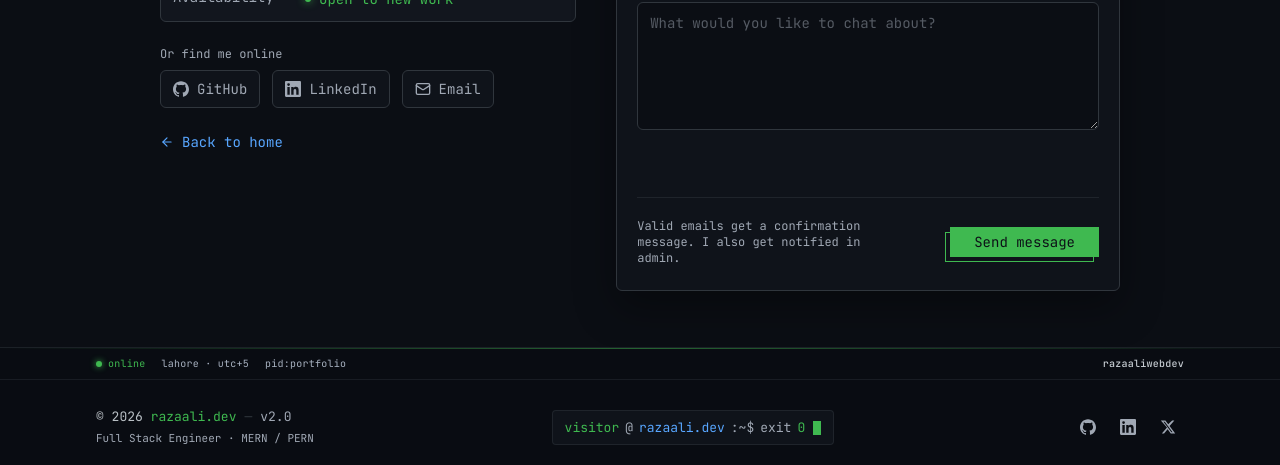
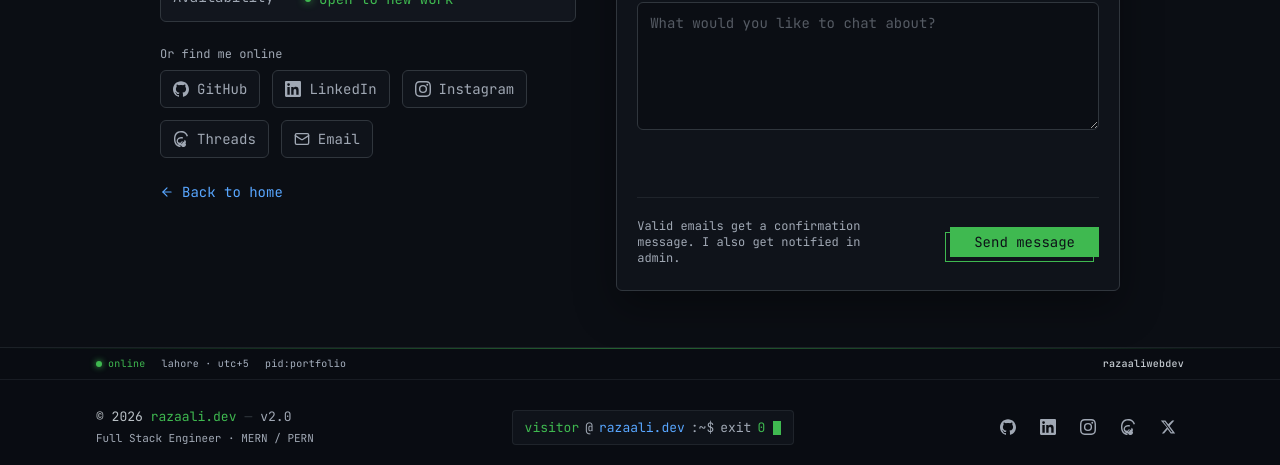
Before and after one commit to razaaliwebdev/razaali-portfolio, a Next.js app: page /contact in a window 1280 px wide. Shown: the part 487-952 px from the top of the page. Built offline with nearby package versions, Linux system fonts and the light colour scheme; no server answers; a web font is replaced by a local one.

Commit message:
Update social links: LinkedIn URL, add Instagram & Threads

```diff
--- a/components/contact/ContactView.tsx
+++ b/components/contact/ContactView.tsx
@@ -30,6 +30,32 @@ function LinkedInIcon({ className }: { className?: string }) {
   );
 }
 
+function InstagramIcon({ className }: { className?: string }) {
+  return (
+    <svg
+      viewBox="0 0 24 24"
+      fill="currentColor"
+      className={className}
+      aria-hidden
+    >
+      <path d="M12 2.163c3.204 0 3.584.012 4.85.07 3.252.148 4.771 1.691 4.919 4.919.058 1.265.069 1.645.069 4.849 0 3.205-.012 3.584-.069 4.849-.149 3.225-1.664 4.771-4.919 4.919-1.266.058-1.644.07-4.85.07-3.204 0-3.584-.012-4.849-.07-3.26-.149-4.771-1.699-4.919-4.92-.058-1.265-.07-1.644-.07-4.849 0-3.204.013-3.583.07-4.849.149-3.227 1.664-4.771 4.919-4.919 1.266-.057 1.645-.069 4.849-.069zM12 0C8.741 0 8.333.014 7.053.072 2.695.272.273 2.69.073 7.052.014 8.333 0 8.741 0 12c0 3.259.014 3.668.072 4.948.2 4.358 2.618 6.78 6.98 6.98C8.333 23.986 8.741 24 12 24c3.259 0 3.668-.014 4.948-.072 4.354-.2 6.782-2.618 6.979-6.98.059-1.28.073-1.689.073-4.948 0-3.259-.014-3.667-.072-4.947-.196-4.354-2.617-6.78-6.979-6.98C15.668.014 15.259 0 12 0zm0 5.838a6.162 6.162 0 100 12.324 6.162 6.162 0 000-12.324zM12 16a4 4 0 110-8 4 4 0 010 8zm6.406-11.845a1.44 1.44 0 100 2.881 1.44 1.44 0 000-2.881z" />
+    </svg>
+  );
+}
+
+function ThreadsIcon({ className }: { className?: string }) {
+  return (
+    <svg
+      viewBox="0 0 24 24"
+      fill="currentColor"
+      className={className}
+      aria-hidden
+    >
+      <path d="M12.186 24h-.007c-3.581-.024-6.334-1.205-8.184-3.509C2.35 18.44 1.5 15.586 1.472 12.01v-.017c.03-3.579.879-6.43 2.525-8.482C5.845 1.205 8.6.024 12.18 0h.014c2.746.02 5.043.725 6.826 2.098 1.677 1.29 2.858 3.13 3.509 5.467l-2.04.569c-1.104-3.96-3.898-5.984-8.304-6.015-2.91.022-5.11.936-6.54 2.717C4.307 6.504 3.616 8.914 3.59 12c.025 3.086.718 5.496 2.057 7.164 1.432 1.783 3.631 2.698 6.54 2.717 2.623-.02 4.358-.631 5.8-2.045 1.647-1.613 1.618-3.593 1.09-4.798-.34-.775-.963-1.394-1.803-1.79-.128 2.754-1.19 5.072-3.988 6.418-1.463.707-3.045.867-4.34.457-1.896-.597-3.257-2.206-3.506-4.235-.196-1.59.275-3.128 1.354-4.32 1.18-1.304 2.992-2.13 5.252-2.392.863-.101 1.747-.13 2.627-.085l.168 2.015c-1.66-.11-3.368-.01-4.97.566-1.258.455-2.067 1.214-2.353 2.202-.18.627-.18 1.294-.004 1.88.226.752.747 1.338 1.515 1.646.653.263 1.38.293 2.042.084.957-.3 1.67-.98 2.075-1.991l2.13.608c-.63 1.67-1.822 2.922-3.48 3.628-1.357.578-2.888.718-4.292.397zm5.747-8.383c-.136 0-.273.003-.41.01-1.782.093-3.253.66-4.22 1.725-.863.953-1.272 2.168-1.2 3.531.06 1.17.622 2.16 1.552 2.784.816.548 1.802.707 2.835.443 1.472-.376 2.56-1.53 3.075-3.343l.028-.1v-.108c-.002-.07-.003-.14-.006-.21-.14-.91-.628-1.647-1.45-2.178-.608-.39-1.33-.557-2.087-.557l-.107.003z" />
+    </svg>
+  );
+}
+
 const SOCIAL = [
   {
     label: "GitHub",
@@ -38,8 +64,18 @@ const SOCIAL = [
   },
   {
     label: "LinkedIn",
-    href: "https://www.linkedin.com/in/razaaliwebdev/",
+    href: "https://www.linkedin.com/in/razaali-dev/",
     Icon: LinkedInIcon,
+  },
+  {
+    label: "Instagram",
+    href: "https://www.instagram.com/razaali.dev/",
+    Icon: InstagramIcon,
+  },
+  {
+    label: "Threads",
+    href: "https://www.threads.com/razaali.dev/",
+    Icon: ThreadsIcon,
   },
   {
     label: "Email",
--- a/components/layout/Footer.tsx
+++ b/components/layout/Footer.tsx
@@ -26,6 +26,32 @@ function LinkedInIcon({ className }: { className?: string }) {
   );
 }
 
+function InstagramIcon({ className }: { className?: string }) {
+  return (
+    <svg
+      viewBox="0 0 24 24"
+      fill="currentColor"
+      className={className}
+      aria-hidden
+    >
+      <path d="M12 2.163c3.204 0 3.584.012 4.85.07 3.252.148 4.771 1.691 4.919 4.919.058 1.265.069 1.645.069 4.849 0 3.205-.012 3.584-.069 4.849-.149 3.225-1.664 4.771-4.919 4.919-1.266.058-1.644.07-4.85.07-3.204 0-3.584-.012-4.849-.07-3.26-.149-4.771-1.699-4.919-4.92-.058-1.265-.07-1.644-.07-4.849 0-3.204.013-3.583.07-4.849.149-3.227 1.664-4.771 4.919-4.919 1.266-.057 1.645-.069 4.849-.069zM12 0C8.741 0 8.333.014 7.053.072 2.695.272.273 2.69.073 7.052.014 8.333 0 8.741 0 12c0 3.259.014 3.668.072 4.948.2 4.358 2.618 6.78 6.98 6.98C8.333 23.986 8.741 24 12 24c3.259 0 3.668-.014 4.948-.072 4.354-.2 6.782-2.618 6.979-6.98.059-1.28.073-1.689.073-4.948 0-3.259-.014-3.667-.072-4.947-.196-4.354-2.617-6.78-6.979-6.98C15.668.014 15.259 0 12 0zm0 5.838a6.162 6.162 0 100 12.324 6.162 6.162 0 000-12.324zM12 16a4 4 0 110-8 4 4 0 010 8zm6.406-11.845a1.44 1.44 0 100 2.881 1.44 1.44 0 000-2.881z" />
+    </svg>
+  );
+}
+
+function ThreadsIcon({ className }: { className?: string }) {
+  return (
+    <svg
+      viewBox="0 0 24 24"
+      fill="currentColor"
+      className={className}
+      aria-hidden
+    >
+      <path d="M12.186 24h-.007c-3.581-.024-6.334-1.205-8.184-3.509C2.35 18.44 1.5 15.586 1.472 12.01v-.017c.03-3.579.879-6.43 2.525-8.482C5.845 1.205 8.6.024 12.18 0h.014c2.746.02 5.043.725 6.826 2.098 1.677 1.29 2.858 3.13 3.509 5.467l-2.04.569c-1.104-3.96-3.898-5.984-8.304-6.015-2.91.022-5.11.936-6.54 2.717C4.307 6.504 3.616 8.914 3.59 12c.025 3.086.718 5.496 2.057 7.164 1.432 1.783 3.631 2.698 6.54 2.717 2.623-.02 4.358-.631 5.8-2.045 1.647-1.613 1.618-3.593 1.09-4.798-.34-.775-.963-1.394-1.803-1.79-.128 2.754-1.19 5.072-3.988 6.418-1.463.707-3.045.867-4.34.457-1.896-.597-3.257-2.206-3.506-4.235-.196-1.59.275-3.128 1.354-4.32 1.18-1.304 2.992-2.13 5.252-2.392.863-.101 1.747-.13 2.627-.085l.168 2.015c-1.66-.11-3.368-.01-4.97.566-1.258.455-2.067 1.214-2.353 2.202-.18.627-.18 1.294-.004 1.88.226.752.747 1.338 1.515 1.646.653.263 1.38.293 2.042.084.957-.3 1.67-.98 2.075-1.991l2.13.608c-.63 1.67-1.822 2.922-3.48 3.628-1.357.578-2.888.718-4.292.397zm5.747-8.383c-.136 0-.273.003-.41.01-1.782.093-3.253.66-4.22 1.725-.863.953-1.272 2.168-1.2 3.531.06 1.17.622 2.16 1.552 2.784.816.548 1.802.707 2.835.443 1.472-.376 2.56-1.53 3.075-3.343l.028-.1v-.108c-.002-.07-.003-.14-.006-.21-.14-.91-.628-1.647-1.45-2.178-.608-.39-1.33-.557-2.087-.557l-.107.003z" />
+    </svg>
+  );
+}
+
 function XIcon({ className }: { className?: string }) {
   return (
     <svg
@@ -47,8 +73,18 @@ const SOCIAL = [
   },
   {
     label: "LinkedIn",
-    href: "https://www.linkedin.com/in/razaaliwebdev/",
+    href: "https://www.linkedin.com/in/razaali-dev/",
     icon: LinkedInIcon,
+  },
+  {
+    label: "Instagram",
+    href: "https://www.instagram.com/razaali.dev/",
+    icon: InstagramIcon,
+  },
+  {
+    label: "Threads",
+    href: "https://www.threads.com/razaali.dev/",
+    icon: ThreadsIcon,
   },
   {
     label: "X",
--- a/lib/seo.ts
+++ b/lib/seo.ts
@@ -148,7 +148,9 @@ export function organizationJsonLd() {
     logo: absoluteUrl("/favicon.ico"),
     sameAs: [
       "https://github.com/razaaliwebdev",
-      "https://www.linkedin.com/in/razaaliwebdev",
+      "https://www.linkedin.com/in/razaali-dev/",
+      "https://www.instagram.com/razaali.dev/",
+      "https://www.threads.com/razaali.dev/",
       "https://x.com/razaaliwebdev",
     ],
     contactPoint: {
@@ -196,7 +198,9 @@ export function personJsonLd() {
     },
     sameAs: [
       "https://github.com/razaaliwebdev",
-      "https://www.linkedin.com/in/razaaliwebdev",
+      "https://www.linkedin.com/in/razaali-dev/",
+      "https://www.instagram.com/razaali.dev/",
+      "https://www.threads.com/razaali.dev/",
       "https://x.com/razaaliwebdev",
     ],
     knowsAbout: [
```
